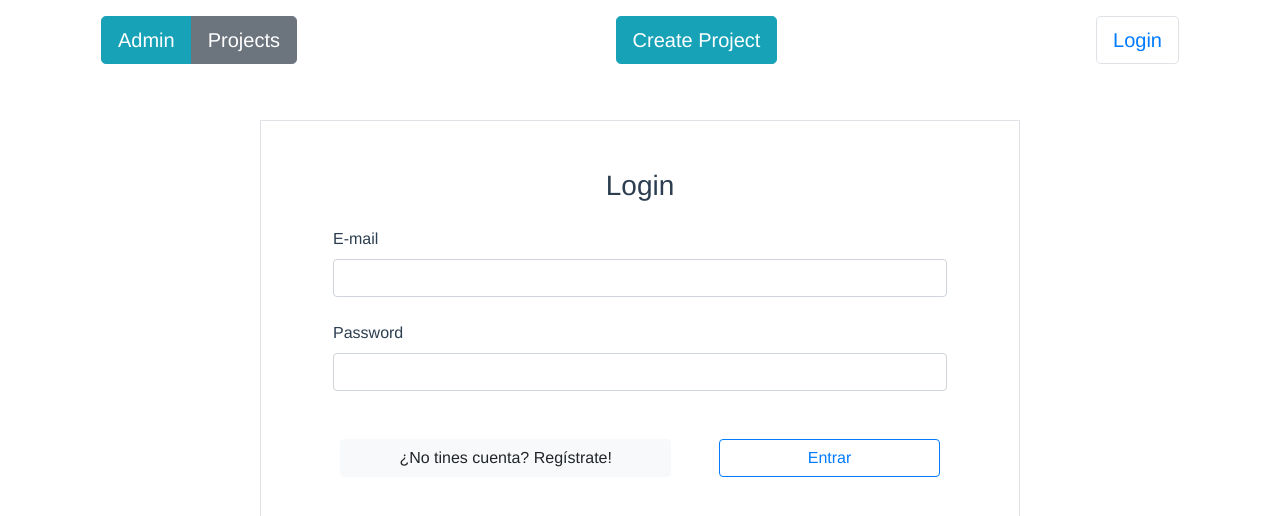
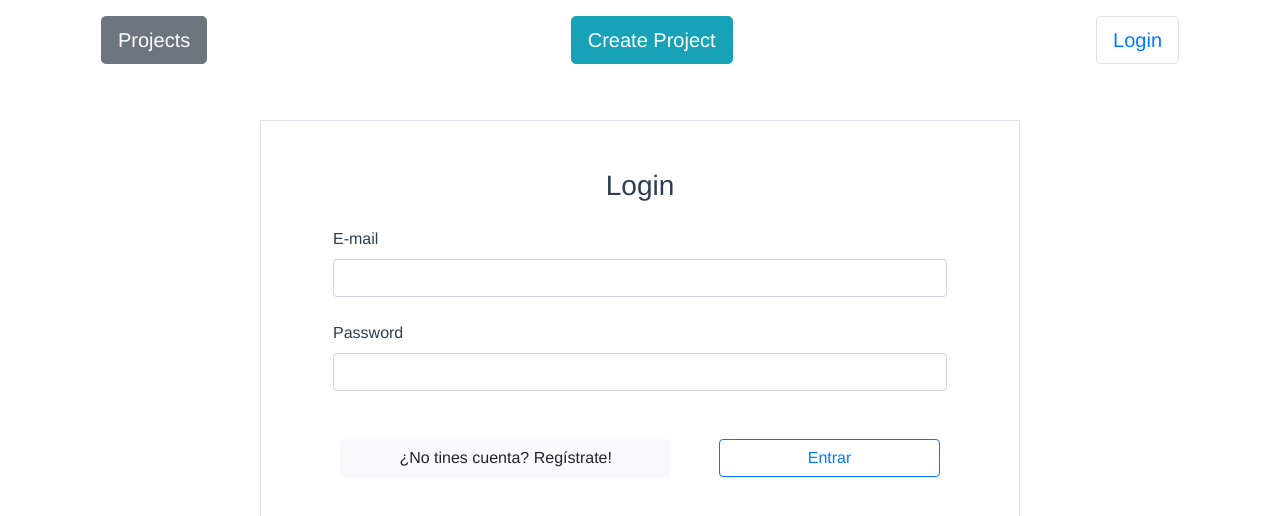
Before and after one commit to pedronieto84/vue-marzo-itacademy-project, a Vue app: page /login in a window 1280 px wide. Shown: the top 516 px of the page. Built offline with nearby package versions, Linux system fonts and the light colour scheme; the HTML template or start-up script is replaced by a standard one.

Commit message:
botones login user navbar

```diff
--- a/src/components/Navbar.vue
+++ b/src/components/Navbar.vue
@@ -1,22 +1,25 @@
 <template>
   <div>
     <b-navbar class="mt-2">
-      <b-button-group size="lg">
-        <b-button variant="info ">
-          <router-link :to="{ name: 'Admin' }" class="text-white">Admin</router-link>
-        </b-button>
-        <b-button>
-          <router-link :to="{ name: 'ProjectsPage' }" class="text-white">Projects</router-link>
-        </b-button>
-      </b-button-group>
+      <b-button variant="info " v-if="this.$store.state.isAdmin === true">
+        <router-link :to="{ name: 'Admin' }" class="text-white">Admin</router-link>
+      </b-button>
+      <b-button size="lg">
+        <router-link :to="{ name: 'ProjectsPage' }" class="text-white">Projects</router-link>
+      </b-button>
       <!-- Right aligned nav items -->
       <router-link
         :to="{ name: 'CreateProjectPage' }"
         class="btn btn-info ml-auto btn-lg"
         >Create Project</router-link
       >
-      <b-button variant=" ml-auto" size="lg border">
-        <router-link :to="{ name: 'FormLogin' }">Login</router-link>
+      <b-button variant=" ml-auto" size="lg border" v-if="this.$store.state.isLogged === true">
+        {{ this.$store.state.userLogged.name}}
+      </b-button>
+      <b-button variant=" ml-auto" size="lg border" v-else>
+        <router-link :to="{ name: 'FormLogin' }">
+          Login
+        </router-link>
       </b-button>
     </b-navbar>
   </div>
--- a/src/views/FormLogin.vue
+++ b/src/views/FormLogin.vue
@@ -71,6 +71,7 @@ export default {
        if(this.getIsLogged === true ) {
         this.showSuccessMessage = true
         this.verified = true
+        this.$router.push({ path: "my-account" })
        } else {
         this.showErrorMessage = true
         return getErrorMessage;
```
